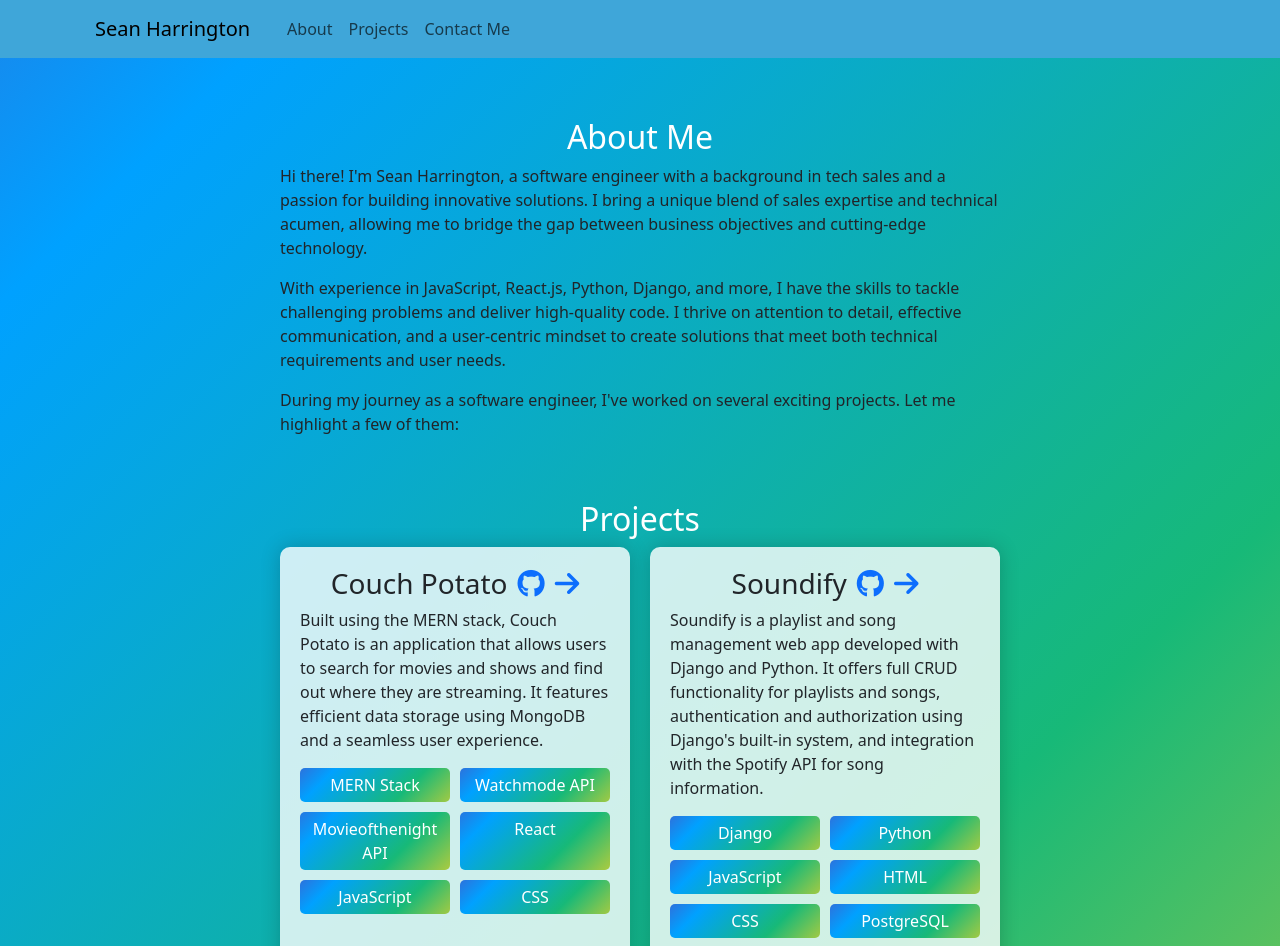
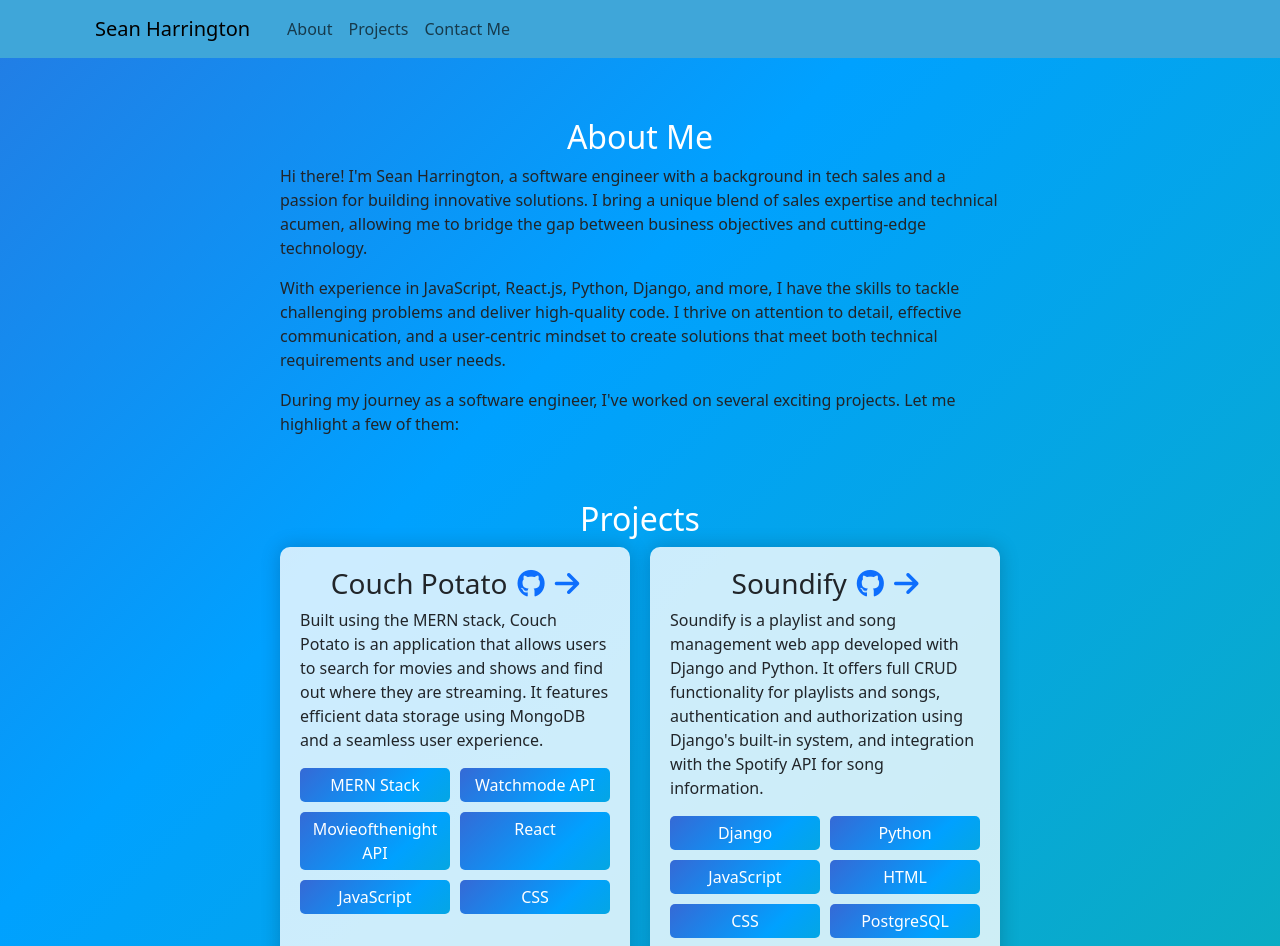
Before and after one commit to seanh101/portfolio, a React (Create React App) app: page / in a window 1280 px wide. Shown: the top 946 px of the page. Built offline with nearby package versions, Linux system fonts and the light colour scheme; a small style sheet from the web is missing.

Commit message:
adjusted colors

```diff
--- a/src/components/HomePage/About.css
+++ b/src/components/HomePage/About.css
@@ -30,7 +30,7 @@
   /* About.css */
 .skill-item {
     /* Apply the lavalamp background to the skill item boxes */
-    background: linear-gradient(-45deg, #ff4e50, #fc913a, #f9d423, #17b978, #00a1ff, #7328a6, #e24383);
+    background: linear-gradient(-45deg, #17b978, #00a1ff, #7328a6);
     background-size: 300% 300%;
     animation: gradientAnimation 15s linear infinite;
 }
--- a/src/index.css
+++ b/src/index.css
@@ -10,9 +10,9 @@
   -moz-osx-font-smoothing: grayscale;
 
   /* Apply the lavalamp background to the body element */
-  background: linear-gradient(-45deg, #ff4e50, #fc913a, #f9d423, #17b978, #00a1ff, #7328a6, #e24383);
+  background: linear-gradient(-45deg,  #f9d423, #17b978, #00a1ff, #7328a6);
   background-size: 300% 300%; /* Adjust the size for a more visible lavalamp effect */
-  animation: gradientAnimation 15s linear infinite; /* Adjust the animation duration for smoother movement */
+  animation: gradientAnimation 5s linear infinite; /* Adjust the animation duration for smoother movement */
 }
 
 /* CSS animation to create the lavalamp movement */
```
